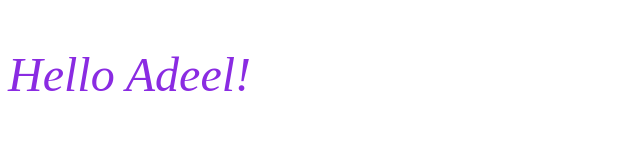
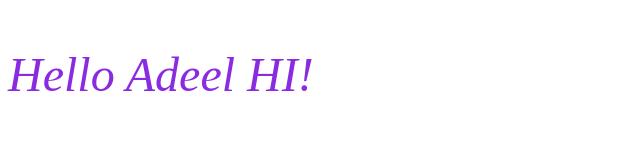
Before and after one commit to aanwaredu1/aanwaredu1.github.io, a plain HTML site: page proj2practCss/index.html in a window 1280 px wide. Shown: the part 221-373 px from the top of the page, without its empty margins (0-640 px from the left). Drawn offline with Linux system fonts and the light colour scheme.

Commit message:
first commit

```diff
--- a/proj2practCss/index.html
+++ b/proj2practCss/index.html
@@ -19,7 +19,7 @@ syntex is <h1> style="color: yellow; font-size: 60px;" >This is a Heading</h1> -
     <p>This is a paragraph.</p>
 
      <!-- id selector must start from latter and define in external or internal style sheet as #.  -->
-    <p id="Adeel">Hello Adeel!</p>
+    <p id="Adeel">Hello Adeel HI!</p>
 
     <!-- Universal class selector or attributemust start from latter and define in external or internal style sheet as Dot(.).  -->
     <p class="Amina">Hello Amina!</p>
```
